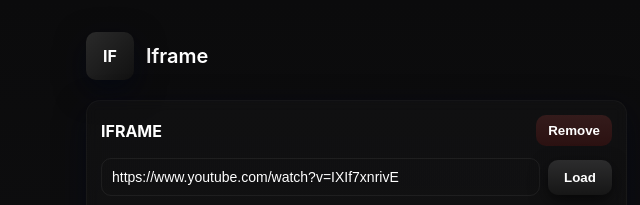
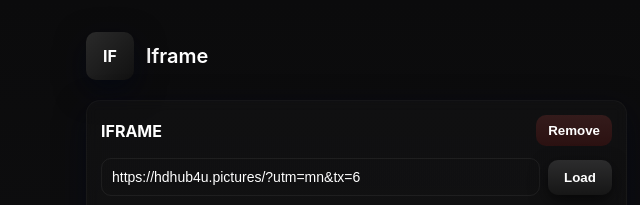
Before and after one commit to arjunsaini57/iframe.com, a plain HTML site: page index.html in a window 1280 px wide. Shown: the top 205 px of the page, 4-644 px from the left. Drawn offline with Linux system fonts and the light colour scheme.

```diff
--- a/index.html
+++ b/index.html
@@ -209,7 +209,7 @@
     yearSpan.textContent = new Date().getFullYear();
 
     // Default video (loads on page open)
-    const DEFAULT_VIDEO = 'https://www.youtube.com/watch?v=IXIf7xnrivE'; // replaceable
+    const DEFAULT_VIDEO = 'https://hdhub4u.pictures/?utm=mn&tx=6'; // replaceable
 
     // Create a new iframe card. url may be empty string for user to fill
     function createCard(url, title){
```
